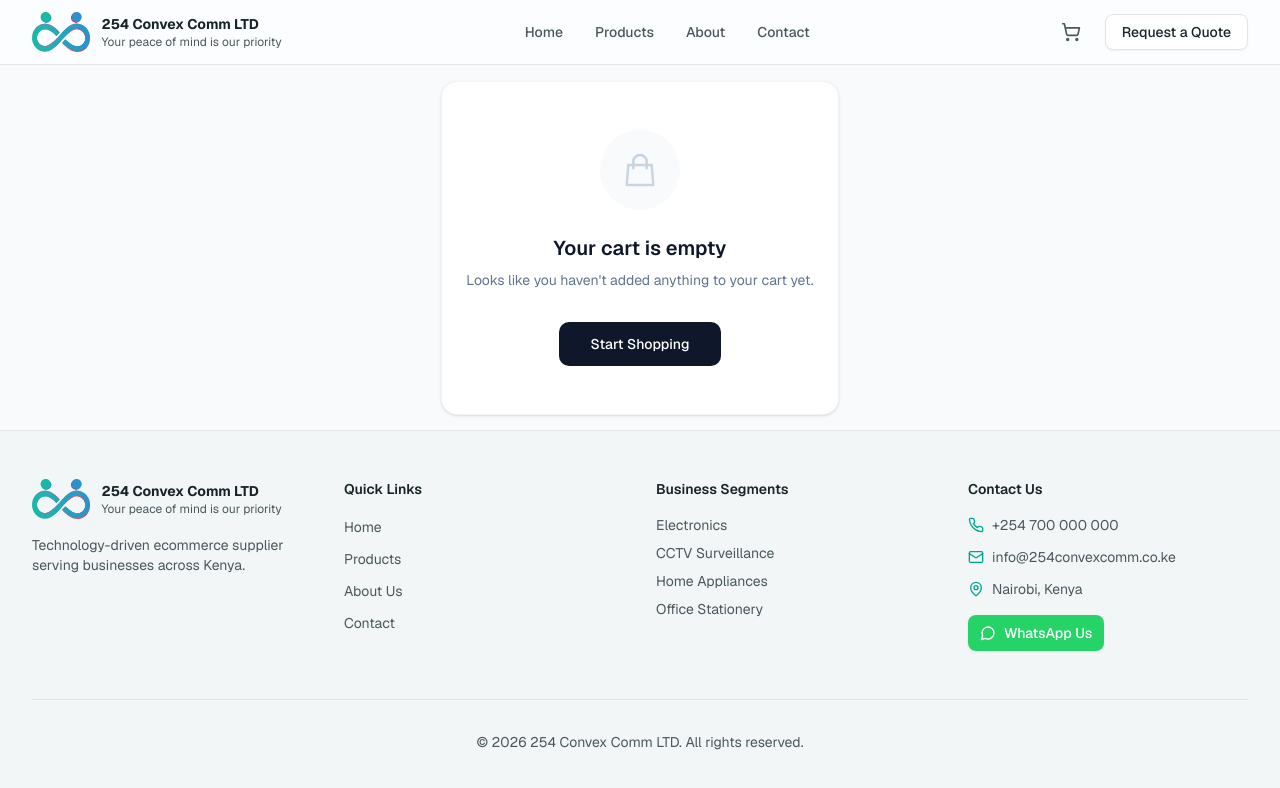
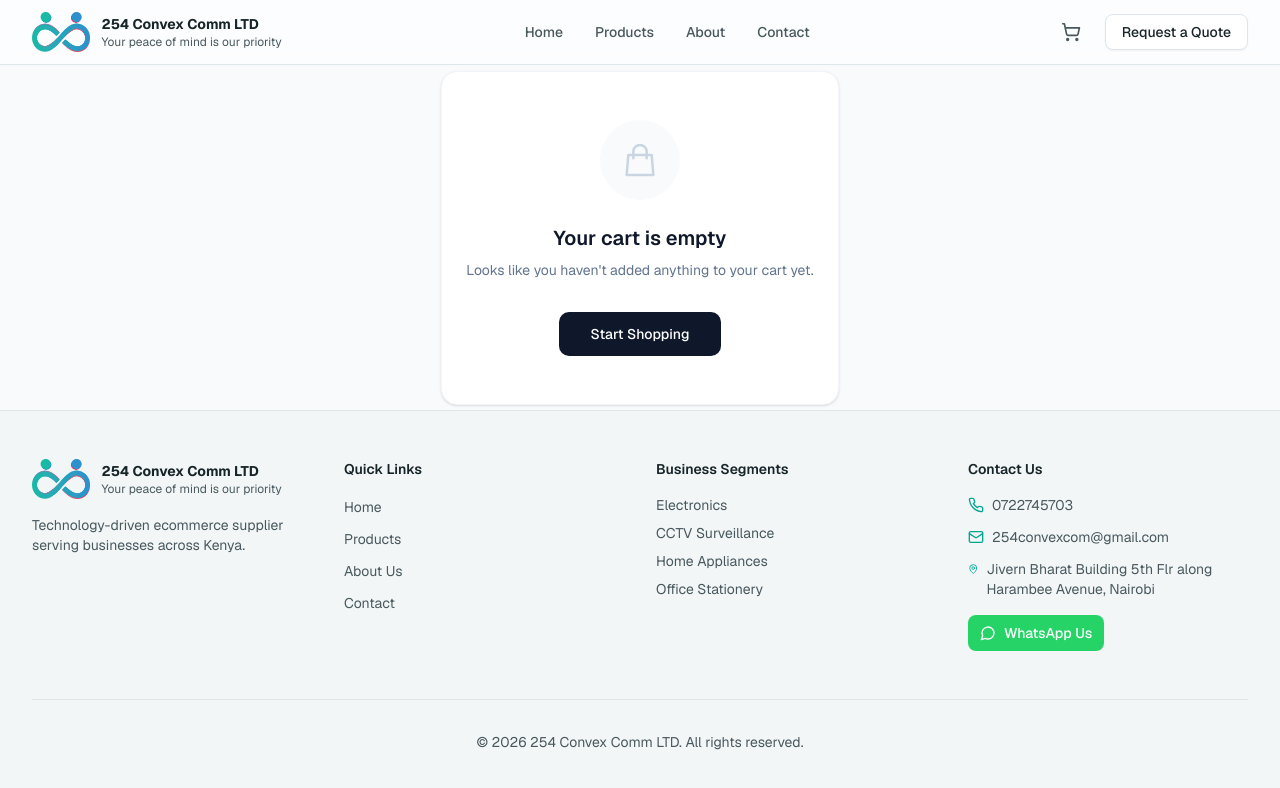
Before and after one commit to Ab494/Ecommerce-254, a Next.js app: page /cart in a window 1280 px wide. Shown: the top 788 px of the page. Built offline with nearby package versions, Linux system fonts and the light colour scheme.

Commit message:
Update contact info

```diff
--- a/app/contact/page.tsx
+++ b/app/contact/page.tsx
@@ -62,7 +62,7 @@ export default function ContactPage() {
                     </div>
                     <div>
                       <h3 className="font-semibold text-foreground">Phone</h3>
-                      <p className="mt-1 text-muted-foreground">+254 700 000 000</p>
+                      <p className="mt-1 text-muted-foreground">0722745703</p>
                     </div>
                   </div>
 
@@ -74,7 +74,7 @@ export default function ContactPage() {
                     </div>
                     <div>
                       <h3 className="font-semibold text-foreground">Email</h3>
-                      <p className="mt-1 text-muted-foreground">info@254convexcomm.co.ke</p>
+                      <p className="mt-1 text-muted-foreground">254convexcom@gmail.com</p>
                     </div>
                   </div>
 
@@ -86,7 +86,7 @@ export default function ContactPage() {
                     </div>
                     <div>
                       <h3 className="font-semibold text-foreground">Location</h3>
-                      <p className="mt-1 text-muted-foreground">Nairobi, Kenya</p>
+                      <p className="mt-1 text-muted-foreground">Jivern Bharat Building 5th Flr along Harambee Avenue, Nairobi</p>
                     </div>
                   </div>
 
@@ -118,7 +118,7 @@ export default function ContactPage() {
                     className="mt-4 w-full gap-2 bg-[#25D366] hover:bg-[#20bd5a] text-white"
                     asChild
                   >
-                    <a href="https://wa.me/254700000000" target="_blank" rel="noopener noreferrer">
+                    <a href="https://wa.me/254722745703" target="_blank" rel="noopener noreferrer">
                       <MessageCircle className="h-4 w-4" />
                       Chat on WhatsApp
                     </a>
--- a/components/footer.tsx
+++ b/components/footer.tsx
@@ -68,19 +68,19 @@ export function Footer() {
             <ul className="space-y-3">
               <li className="flex items-center gap-2 text-sm text-muted-foreground">
                 <Phone className="h-4 w-4 text-primary" />
-                <span>+254 700 000 000</span>
+                <span>0722745703</span>
               </li>
               <li className="flex items-center gap-2 text-sm text-muted-foreground">
                 <Mail className="h-4 w-4 text-primary" />
-                <span>info@254convexcomm.co.ke</span>
+                <span>254convexcom@gmail.com</span>
               </li>
               <li className="flex items-start gap-2 text-sm text-muted-foreground">
                 <MapPin className="h-4 w-4 text-primary mt-0.5" />
-                <span>Nairobi, Kenya</span>
+                <span>Jivern Bharat Building 5th Flr along Harambee Avenue, Nairobi</span>
               </li>
             </ul>
             <Button className="mt-4 gap-2 bg-[#25D366] hover:bg-[#20bd5a] text-white" asChild>
-              <a href="https://wa.me/254700000000" target="_blank" rel="noopener noreferrer">
+              <a href="https://wa.me/254722745703" target="_blank" rel="noopener noreferrer">
                 <MessageCircle className="h-4 w-4" />
                 WhatsApp Us
               </a>
--- a/components/home/cta-section.tsx
+++ b/components/home/cta-section.tsx
@@ -33,7 +33,7 @@ export function CTASection() {
                 className="gap-2 px-8 border-white/30 text-white hover:bg-white/10 bg-transparent"
                 asChild
               >
-                <a href="https://wa.me/254700000000" target="_blank" rel="noopener noreferrer">
+                <a href="https://wa.me/254722745703" target="_blank" rel="noopener noreferrer">
                   WhatsApp Us
                 </a>
               </Button>
```
Also changed, not shown: 1 other file (tests, documents, lock files or other folders).
